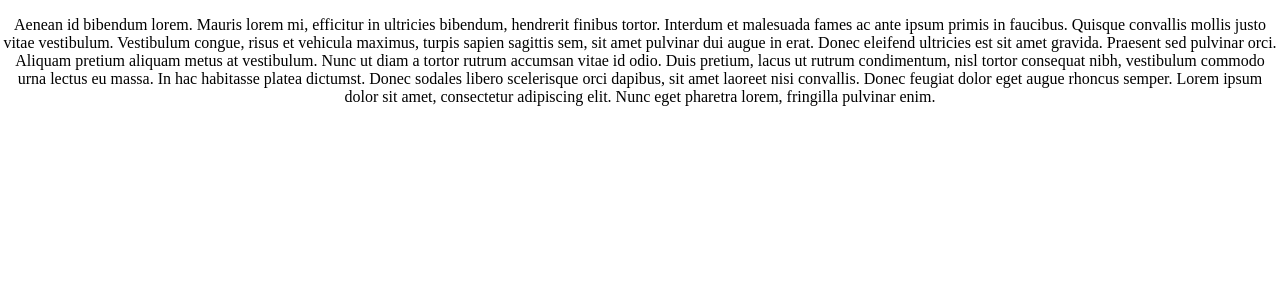
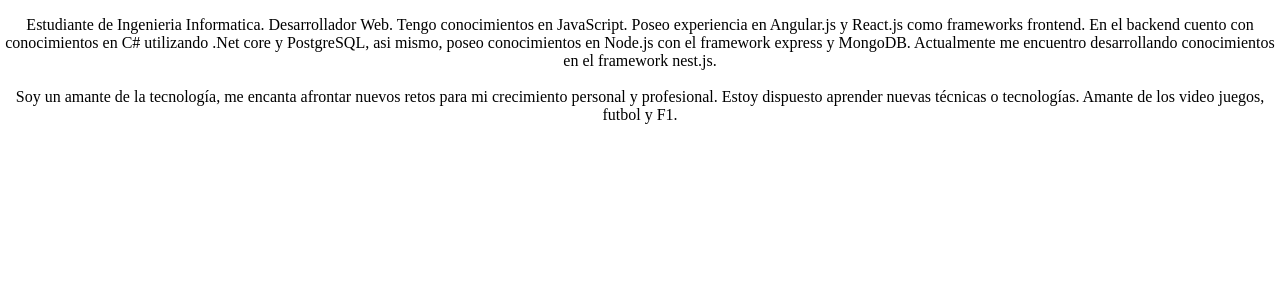
Before and after one commit to yeynerArenales/briefcase, a Next.js app: page /components/aboutMe in a window 1280 px wide. Shown: the top 300 px of the page. Built offline with nearby package versions, Linux system fonts and the light colour scheme.

Commit message:
[Development] update about me

```diff
--- a/pages/components/aboutMe.tsx
+++ b/pages/components/aboutMe.tsx
@@ -6,7 +6,10 @@
       <React.Fragment>
         <div className={styles.description}>
           <p>
-          Aenean id bibendum lorem. Mauris lorem mi, efficitur in ultricies bibendum, hendrerit finibus tortor. Interdum et malesuada fames ac ante ipsum primis in faucibus. Quisque convallis mollis justo vitae vestibulum. Vestibulum congue, risus et vehicula maximus, turpis sapien sagittis sem, sit amet pulvinar dui augue in erat. Donec eleifend ultricies est sit amet gravida. Praesent sed pulvinar orci. Aliquam pretium aliquam metus at vestibulum. Nunc ut diam a tortor rutrum accumsan vitae id odio. Duis pretium, lacus ut rutrum condimentum, nisl tortor consequat nibh, vestibulum commodo urna lectus eu massa. In hac habitasse platea dictumst. Donec sodales libero scelerisque orci dapibus, sit amet laoreet nisi convallis. Donec feugiat dolor eget augue rhoncus semper. Lorem ipsum dolor sit amet, consectetur adipiscing elit. Nunc eget pharetra lorem, fringilla pulvinar enim.
+            Estudiante de Ingenieria Informatica. Desarrollador Web. Tengo conocimientos en JavaScript. Poseo experiencia en Angular.js y React.js como frameworks frontend. En el backend cuento con conocimientos en C# utilizando .Net core y PostgreSQL, asi mismo, poseo conocimientos en Node.js con el framework express y MongoDB. Actualmente me encuentro desarrollando conocimientos en el framework nest.js.
+            <br />
+            <br />
+            Soy un amante de la tecnología, me encanta afrontar nuevos retos para mi crecimiento personal y profesional. Estoy dispuesto aprender nuevas técnicas o tecnologías. Amante de los video juegos, futbol y F1.
           </p>
         </div>
       </React.Fragment>
--- a/styles/aboutMe.module.css
+++ b/styles/aboutMe.module.css
@@ -1,3 +1,5 @@
 .description{
+    display: flex;
+    justify-content: center;
     text-align: center;
 }
```
